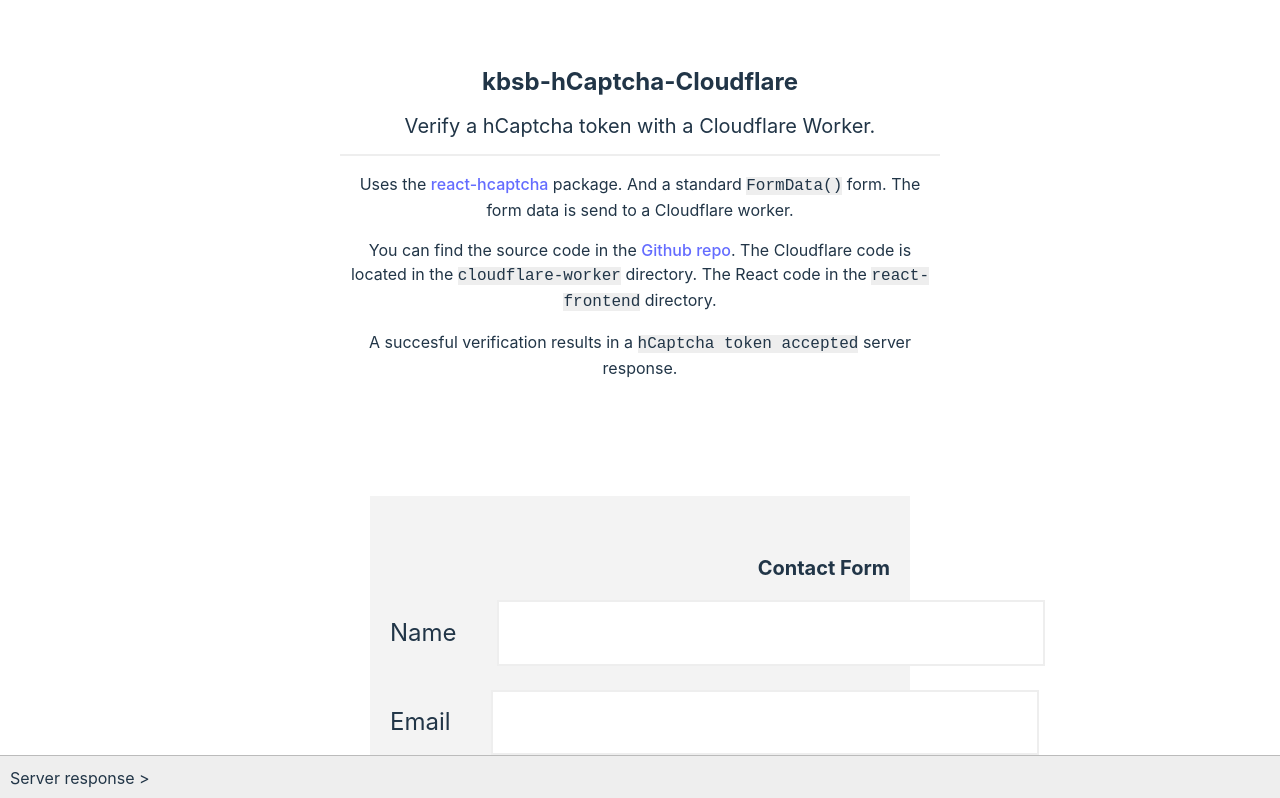
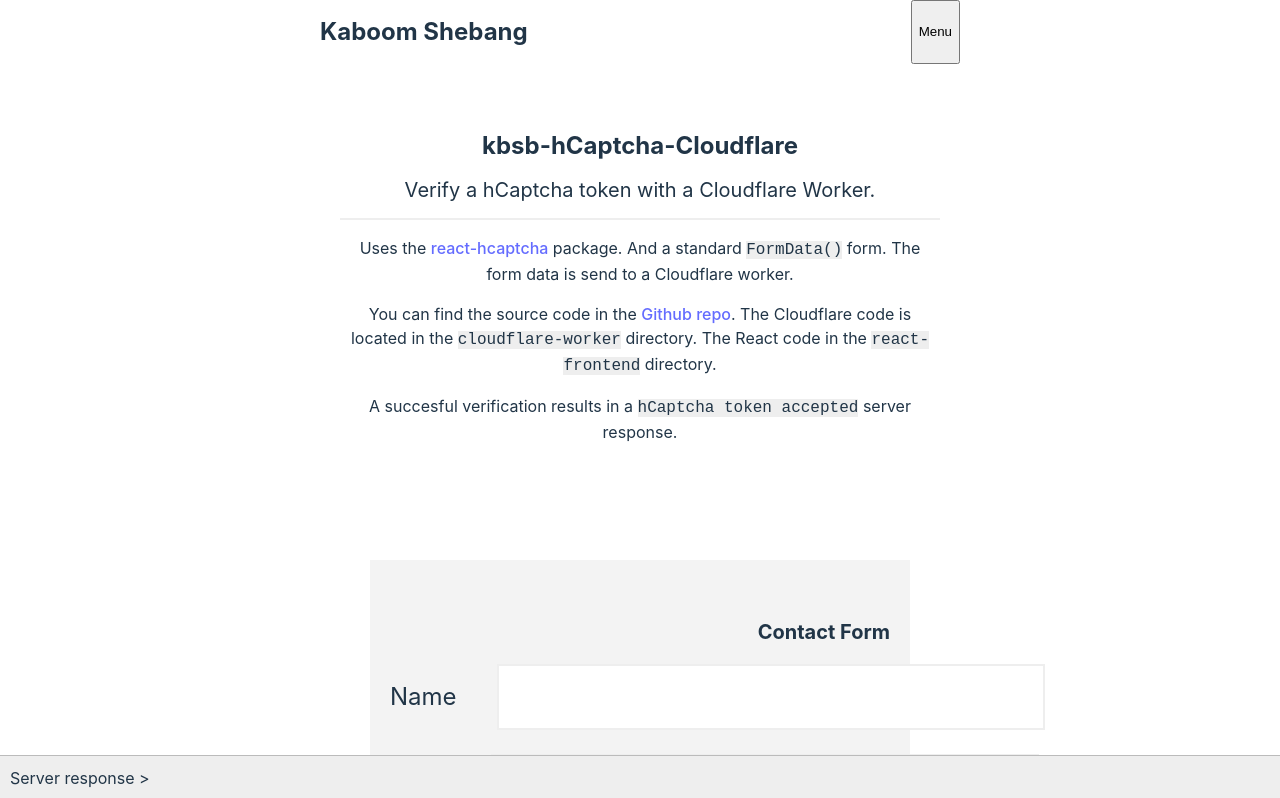
Before and after one commit to kaboomshebang/kbsb-hcaptcha-cloudflare, a React (Vite) app in the folder react-frontend/: page / in a window 1280 px wide. Shown: the top 798 px of the page. Built offline with nearby package versions, Linux system fonts and the light colour scheme; no server answers.

Commit message:
Add Nav component

```diff
--- a/react-frontend/src/App.jsx
+++ b/react-frontend/src/App.jsx
@@ -1,5 +1,6 @@
 import { useState } from 'react';
 
+import { Nav } from './components/UI/Nav';
 import { Form } from './components/Form/Form';
 import { Console } from './components/UI/Console';
 
@@ -9,6 +10,10 @@ function App() {
 	const [response, setResponse] = useState('');
 
 	return (
+		<>
+			<header>
+				<Nav />
+			</header>
 			<main className="App">
 				<article>
 					<header>
@@ -18,8 +23,8 @@ function App() {
 						<p>
 							Uses the{' '}
 							<a href="https://github.com/hCaptcha/react-hcaptcha">react-hcaptcha</a>{' '}
-						package. And a standard <code>FormData()</code> form. The form data is send
-						to a Cloudflare worker.
+							package. And a standard <code>FormData()</code> form. The form data is
+							send to a Cloudflare worker.
 						</p>
 						<p>
 							You can find the source code in the{' '}
@@ -30,8 +35,8 @@ function App() {
 							directory. The React code in the <code>react-frontend</code> directory.
 						</p>
 						<p>
-						A succesful verification results in a <code>hCaptcha token accepted</code>{' '}
-						server response.
+							A succesful verification results in a{' '}
+							<code>hCaptcha token accepted</code> server response.
 						</p>
 					</header>
 				</article>
@@ -41,6 +46,8 @@ function App() {
 				</article>
 				<Console response={response} />
 			</main>
+			<footer>Copyright Kaboom Shebang</footer>
+		</>
 	);
 }
 
--- /dev/null
+++ b/react-frontend/src/components/UI/Nav.jsx
@@ -0,0 +1,10 @@
+import * as css from './Nav.module.css';
+
+export const Nav = () => {
+	return (
+		<nav className={css.nav}>
+			<h1>Kaboom Shebang</h1>
+			<button>Menu</button>
+		</nav>
+	);
+};
--- /dev/null
+++ b/react-frontend/src/components/UI/Nav.module.css
@@ -0,0 +1,5 @@
+.nav {
+	display: flex;
+	flex-direction: row;
+	justify-content: space-between;
+}
```
Lines whose indentation alone changed are shown as unchanged.
